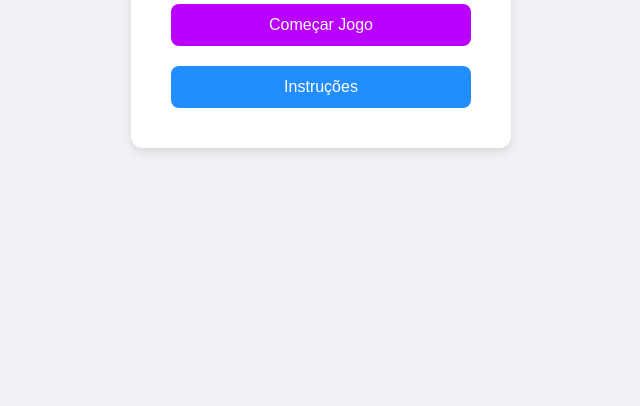
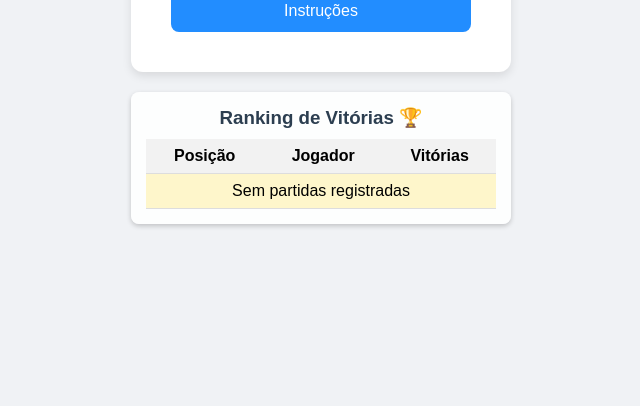
Before and after one commit to henriqueandrade/playgrid, a website: page public/index.html in a window 1280 px wide. Shown: the part 394-800 px from the top of the page, without its empty margins (319-959 px from the left). Drawn offline with Linux system fonts and the light colour scheme.

Commit message:
create ranking table

```diff
--- a/public/index.html
+++ b/public/index.html
@@ -7,12 +7,30 @@
     <link rel="stylesheet" href="style.css" />
   </head>
   <body>
+    <div>
       <div class="container start-screen">
         <h1>Jogo da Velha</h1>
         <button class="btn" onclick="startGame()">Começar Jogo</button>
         <button class="btn secondary" onclick="showInstructions()">
           Instruções
         </button>
+      </div>
+
+      <div class="ranking-section">
+        <h3>Ranking de Vitórias 🏆</h3>
+        <table id="ranking-table">
+          <thead>
+            <tr>
+              <th>Posição</th>
+              <th>Jogador</th>
+              <th>Vitórias</th>
+            </tr>
+          </thead>
+          <tbody id="ranking-body">
+            <!-- O ranking será preenchido dinamicamente pelo JavaScript -->
+          </tbody>
+        </table>
+      </div>
     </div>
 
     <div class="container hidden" id="game-board">
--- a/public/script.js
+++ b/public/script.js
@@ -1,9 +1,14 @@
 window.addEventListener("DOMContentLoaded", () => {
   let currentPlayer = "X";
   let gameOver = false;
+  let rankingData = [];
+
+  loadRankingData();
+  updateRankingDisplay();
 
   window.startGame = function () {
     document.querySelector(".start-screen").classList.add("hidden");
+    document.querySelector(".ranking-section").classList.add("hidden");
     document.getElementById("game-board").classList.remove("hidden");
     resetGame();
   };
@@ -37,6 +42,7 @@ window.addEventListener("DOMContentLoaded", () => {
 
     if (checkWin()) {
       currentPlayerDisplay.textContent = `Jogador ${currentPlayer} venceu!`;
+      updateRanking(currentPlayer);
       gameOver = true;
       return;
     }
@@ -93,4 +99,64 @@ window.addEventListener("DOMContentLoaded", () => {
   cells.forEach((cell) => {
     cell.addEventListener("click", handleCellClick);
   });
+
+  function loadRankingData() {
+    const savedRanking = localStorage.getItem("ticTacToeRanking");
+    if (savedRanking) {
+      rankingData = JSON.parse(savedRanking);
+    }
+  }
+
+  function saveRankingData() {
+    localStorage.setItem("ticTacToeRanking", JSON.stringify(rankingData));
+  }
+
+  function updateRanking(winner) {
+    const playerIndex = rankingData.findIndex(
+      (player) => player.name === `Jogador ${winner}`
+    );
+
+    if (playerIndex !== -1) {
+      rankingData[playerIndex].wins++;
+    } else {
+      rankingData.push({
+        name: `Jogador ${winner}`,
+        wins: 1,
+        timestamp: Date.now(),
+      });
+    }
+
+    rankingData.sort((a, b) => {
+      if (a.wins !== b.wins) {
+        return b.wins - a.wins;
+      }
+      return a.timestamp - b.timestamp;
+    });
+
+    saveRankingData();
+    updateRankingDisplay();
+  }
+
+  function updateRankingDisplay() {
+    const rankingBody = document.getElementById("ranking-body");
+    rankingBody.innerHTML = "";
+
+    const topPlayers = rankingData.slice(0, 5);
+
+    if (topPlayers.length === 0) {
+      const emptyRow = document.createElement("tr");
+      emptyRow.innerHTML = `<td colspan="3">Sem partidas registradas</td>`;
+      rankingBody.appendChild(emptyRow);
+    } else {
+      topPlayers.forEach((player, index) => {
+        const row = document.createElement("tr");
+        row.innerHTML = `
+        <td>${index + 1}</td>
+        <td>${player.name}</td>
+        <td>${player.wins}</td>
+      `;
+        rankingBody.appendChild(row);
+      });
+    }
+  }
 });
--- a/public/style.css
+++ b/public/style.css
@@ -152,3 +152,43 @@ h2 {
   font-weight: bold;
   margin-bottom: 10px;
 }
+
+.ranking-section {
+  margin-top: 20px;
+  padding: 15px;
+  background-color: rgba(255, 255, 255, 0.9);
+  border-radius: 8px;
+  box-shadow: 0 2px 5px rgba(0, 0, 0, 0.2);
+}
+
+.ranking-section h3 {
+  margin-top: 0;
+  color: #2c3e50;
+  text-align: center;
+  margin-bottom: 10px;
+}
+
+#ranking-table {
+  width: 100%;
+  border-collapse: collapse;
+}
+
+#ranking-table th,
+#ranking-table td {
+  padding: 8px;
+  text-align: center;
+  border-bottom: 1px solid #ddd;
+}
+
+#ranking-table th {
+  background-color: #f2f2f2;
+  font-weight: bold;
+}
+
+#ranking-table tr {
+  background-color: rgba(192, 192, 192, 0.2);
+}
+
+#ranking-table tr:nth-child(1) {
+  background-color: rgba(255, 215, 0, 0.2);
+}
```
Lines whose indentation alone changed are shown as unchanged.
